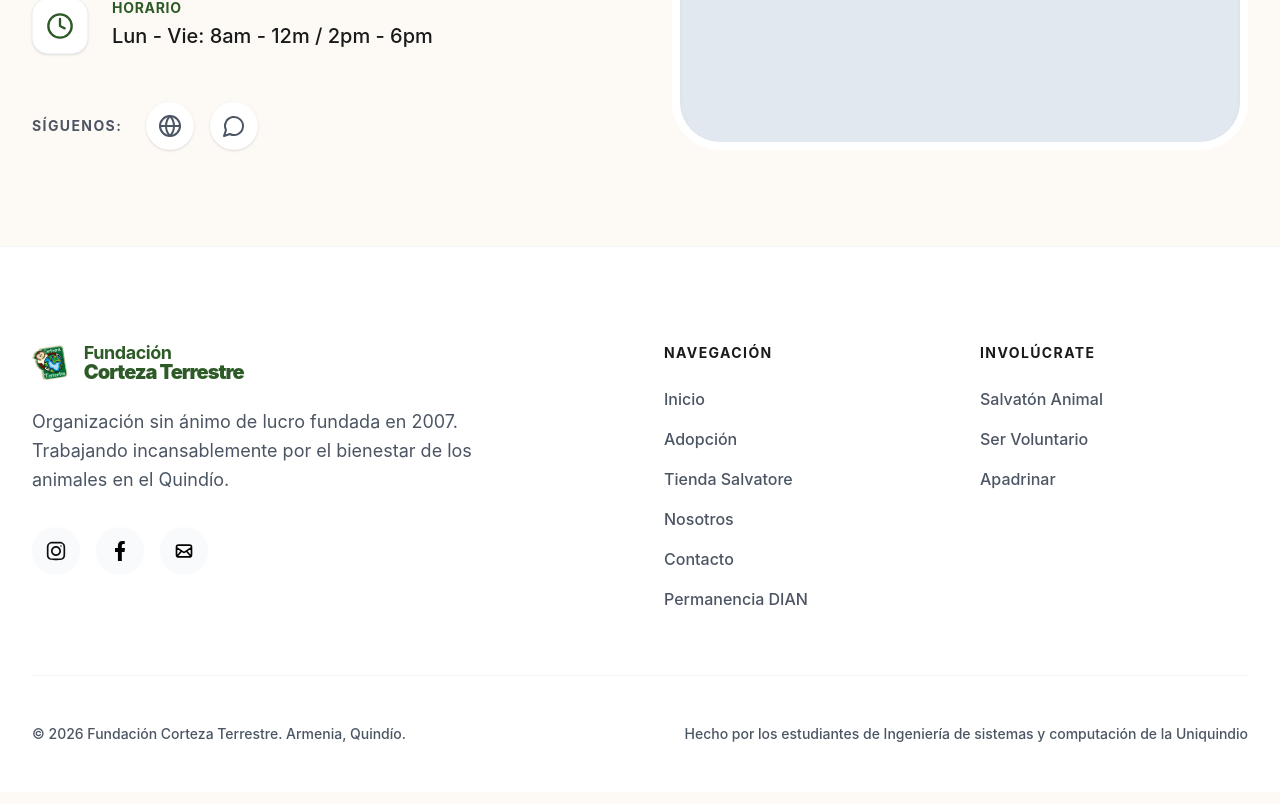
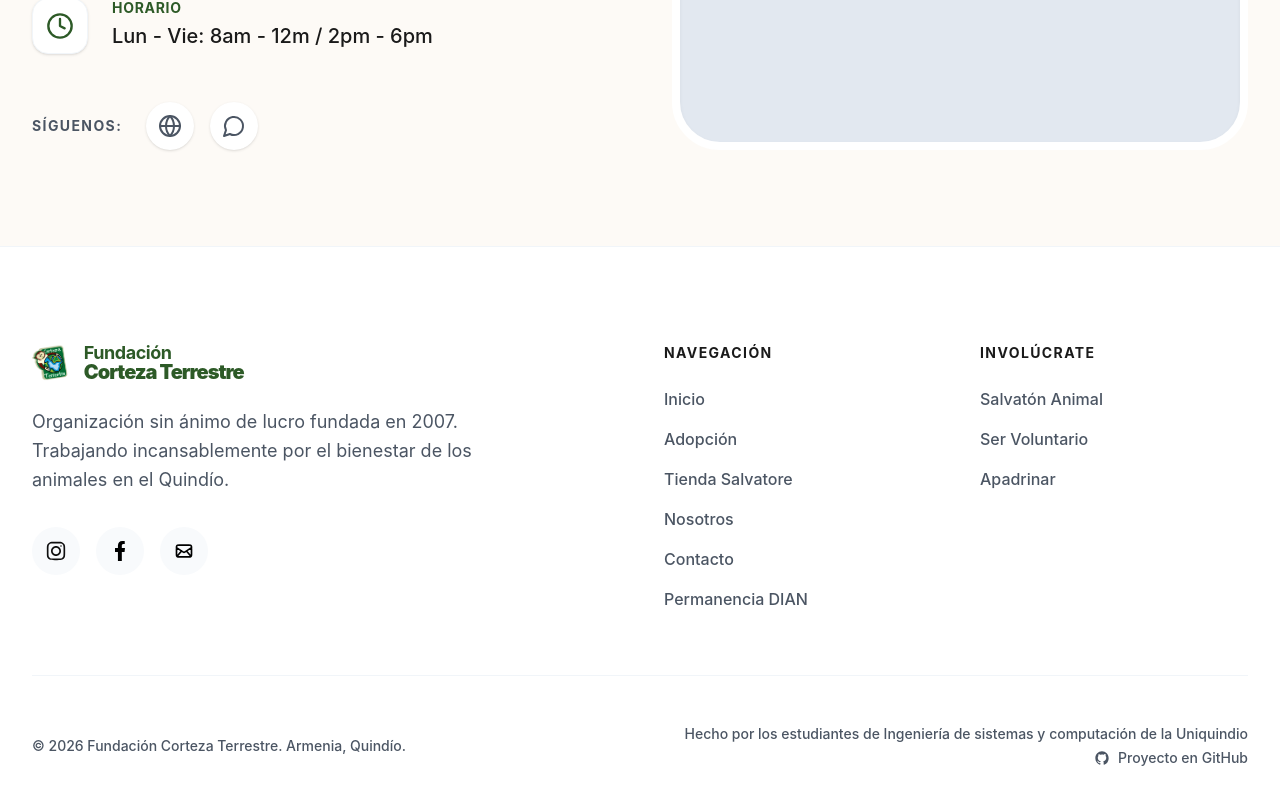
Before and after one commit to Shuh3n/CortezaWeb, a React (Vite) app: page / in a window 1280 px wide. Shown: the part 4405-5209 px from the top of the page. Built offline with nearby package versions, Linux system fonts and the light colour scheme; no server answers; the database is empty.

Commit message:
update: Footer updated

```diff
--- a/src/components/Footer.tsx
+++ b/src/components/Footer.tsx
@@ -80,8 +80,27 @@ const Footer = () => {
           <p className="text-text-muted text-sm font-medium">
             © 2026 Fundación Corteza Terrestre. Armenia, Quindío.
           </p>
-          <div className="text-sm text-text-muted font-medium">
-            Hecho por los estudiantes de Ingeniería de sistemas y computación de la Uniquindio
+          <div className="text-sm text-text-muted font-medium flex flex-col items-center md:items-end gap-1">
+            <span>Hecho por los estudiantes de Ingeniería de sistemas y computación de la Uniquindio</span>
+            <a
+              href="https://github.com/Shuh3n/CortezaWeb"
+              target="_blank"
+              rel="noopener noreferrer"
+              className="inline-flex items-center gap-2 hover:text-primary transition-colors"
+            >
+              <svg
+                viewBox="0 0 24 24"
+                className="w-4 h-4"
+                aria-hidden="true"
+                focusable="false"
+              >
+                <path
+                  fill="currentColor"
+                  d="M12 2C6.48 2 2 6.58 2 12.24c0 4.53 2.87 8.37 6.85 9.73.5.1.68-.22.68-.49 0-.24-.01-1.04-.01-1.88-2.78.62-3.37-1.21-3.37-1.21-.45-1.18-1.11-1.5-1.11-1.5-.91-.64.07-.63.07-.63 1 .07 1.53 1.06 1.53 1.06.9 1.58 2.36 1.12 2.94.86.09-.67.35-1.12.64-1.38-2.22-.26-4.56-1.14-4.56-5.08 0-1.12.39-2.04 1.03-2.76-.1-.26-.45-1.3.1-2.71 0 0 .84-.28 2.75 1.05A9.28 9.28 0 0 1 12 6.84c.85 0 1.71.12 2.5.36 1.9-1.33 2.74-1.05 2.74-1.05.55 1.41.2 2.45.1 2.71.64.72 1.03 1.64 1.03 2.76 0 3.95-2.34 4.81-4.57 5.07.36.32.68.95.68 1.92 0 1.39-.01 2.5-.01 2.84 0 .27.18.59.69.49A10.13 10.13 0 0 0 22 12.24C22 6.58 17.52 2 12 2Z"
+                />
+              </svg>
+              Proyecto en GitHub
+            </a>
           </div>
         </div>
       </div>
```
